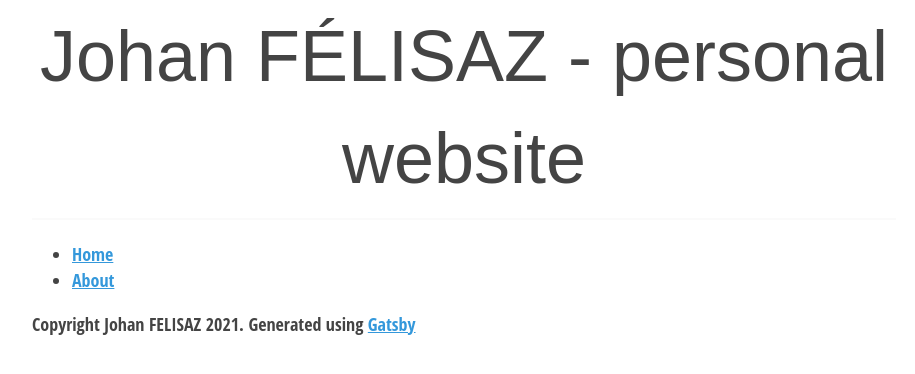
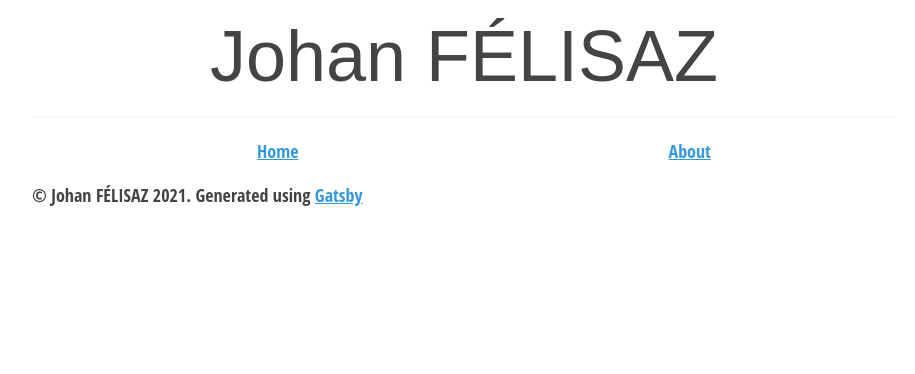
Before and after one commit to Joh11/Joh11.github.io, a Gatsby site: page /about in a window 1280 px wide. Shown: the whole page, without its empty margins (176-1091 px from the left). Built offline with nearby package versions, Linux system fonts and the light colour scheme; Gatsby itself is replaced by a stand-in of ours.

Commit message:
better header

```diff
--- a/gatsby-browser.js
+++ /dev/null
@@ -1 +0,0 @@
-import "./src/styles/global.css"
--- a/src/components/footer.js
+++ b/src/components/footer.js
@@ -3,7 +3,7 @@ import * as React from "react"
 export default function Footer() {
     return <footer>
 	       <p>
-		   Copyright Johan FELISAZ 2021.
+		   &copy; Johan FÉLISAZ 2021.
 		   Generated using <a href="https://www.gatsbyjs.com/">Gatsby</a>
 	       </p>
 	   </footer>
--- a/src/components/header.js
+++ b/src/components/header.js
@@ -1,13 +1,22 @@
 import * as React from "react"
 import { Link } from "gatsby"
 
+function MenuLink({ to, children }) {
+    return <li style={{ "list-style-type": "none",
+
+		      }}>
+	       <Link to={to}>{children}</Link>
+	   </li>
+}
+
 export default function Header() {
     return <header>
-	       <h1>Johan FÉLISAZ - personal website</h1>
+	       <h1>Johan FÉLISAZ</h1>
 	       <nav>
-		   <ul>
-		       <li><Link to="/">Home</Link></li>
-		       <li><Link to="/about">About</Link></li>
+		   <ul style={{ display: "flex",
+			        "justify-content": "space-around"}}>
+		       <MenuLink to="/">Home</MenuLink>
+		       <MenuLink to="/about">About</MenuLink>
 		   </ul>
 	       </nav>
 	   </header>
--- a/src/components/layout.js
+++ b/src/components/layout.js
@@ -1,4 +1,6 @@
 import * as React from "react"
+
+import "../styles/global.css"
 
 import Header from "./header"
 import Footer from "./footer"
--- a/src/pages/about.js
+++ b/src/pages/about.js
@@ -1,5 +1,4 @@
 import * as React from "react"
-import { Link } from "gatsby"
 
 import Layout from "../components/layout";
 
--- a/src/pages/index.js
+++ b/src/pages/index.js
@@ -1,5 +1,4 @@
 import * as React from "react"
-import { Link } from "gatsby"
 
 import Layout from "../components/layout"
 
```
